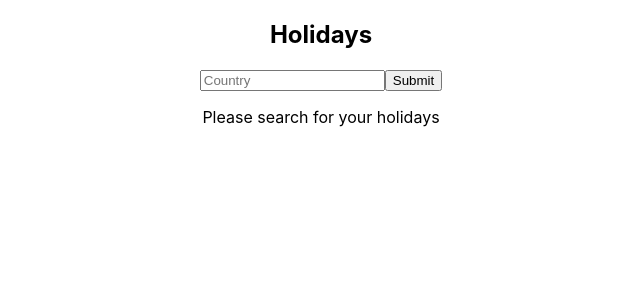
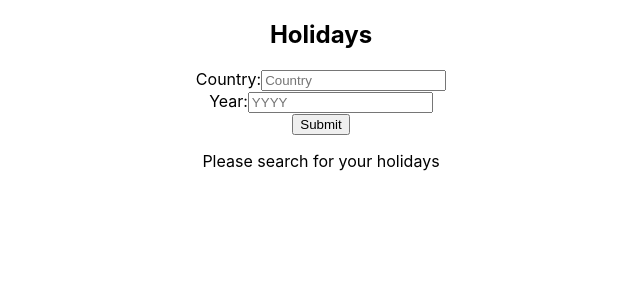
Before and after one commit to lisaleegithub/holiday-finder-app, a React (Create React App) app in the folder client/: page / in a window 1280 px wide. Shown: the top 300 px of the page, without its empty margins (319-959 px from the left). Built offline with nearby package versions, Linux system fonts and the light colour scheme.

Commit message:
Implement a feature that displays all national holidays for the year and country entered.

```diff
--- a/client/src/components/Trip.js
+++ b/client/src/components/Trip.js
@@ -11,9 +11,12 @@ const Trip = () => {
     const getTrip = (e) => {
         e.preventDefault();
         let country = e.target.elements.country.value;
-        console.log("this is country", country);
+        let year = e.target.elements.year.value;
+        console.log("country entered is", country);
+        console.log("year entered is", year);
+
         // add to request body
-        fetch(`http://localhost:5000/api/holidays?country=${country}`, {
+        fetch(`http://localhost:5000/api/holidays?country=${country}&year=${year}`, {
             method: "get",
             headers: {
                 "Content-Type": "application/json",
--- a/client/src/components/TripForm.js
+++ b/client/src/components/TripForm.js
@@ -2,7 +2,11 @@ const TripForm = (props) => {
 
     return (
         <form className="trip-form" onSubmit={props.getTrip}>
-            <input type="text" name="country" placeholder="Country" />
+            <label for="country">Country:</label>
+            <input type="text" name="country" placeholder="Country" /><br></br>
+
+            <label for="year">Year:</label>
+            <input type="text" name="year" placeholder="YYYY" /><br></br>
 
             <button> Submit </button>
 
```
Also changed, not shown: 1 other file (tests, documents, lock files or other folders).
